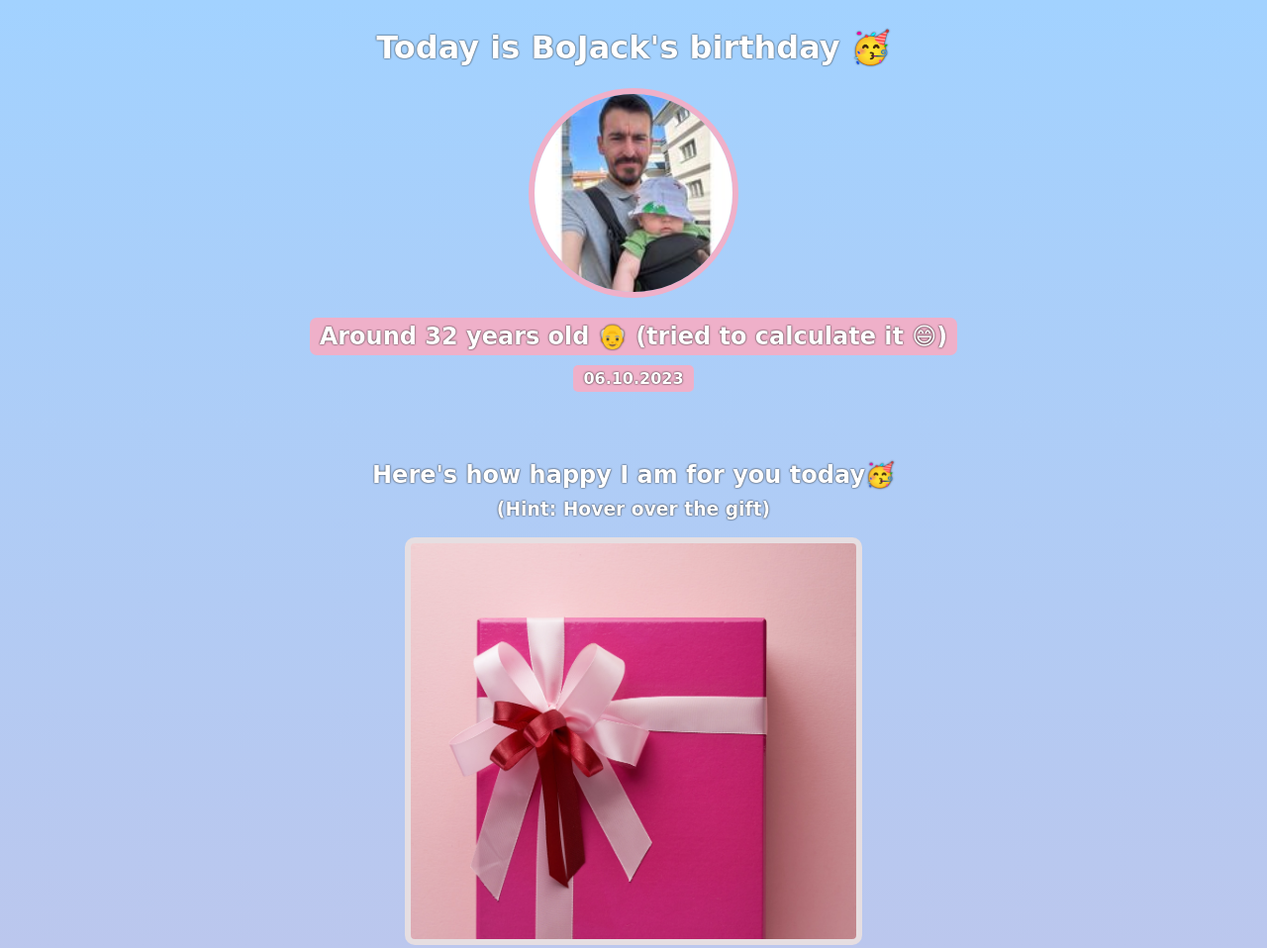
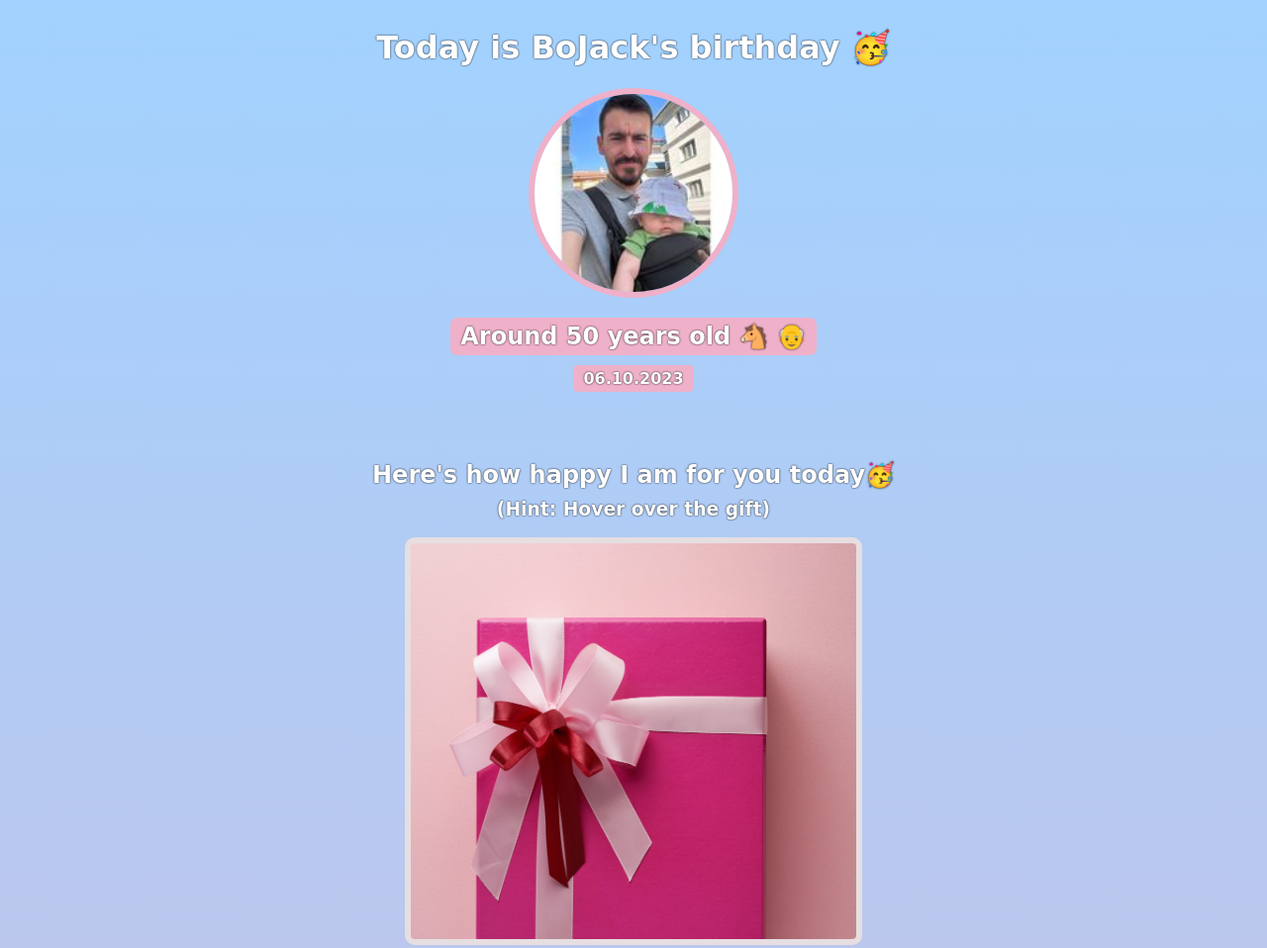
Before and after one commit to Shanazar2020/HtmlCss, a plain HTML site: page Birthday GIFt/index.html in a window 1280 px wide. Shown: the top 958 px of the page at 99% size. Drawn offline with Linux system fonts and the light colour scheme; a web font is replaced by a local one.

Commit message:
age update

```diff
--- a/Birthday GIFt/index.html
+++ b/Birthday GIFt/index.html
@@ -10,7 +10,7 @@
         <div id="header">
             <h1>Today is BoJack's birthday 🥳</h1>
             <img id="avatar" src="images/ibrahim.jpeg" alt="Daniyal posing in front of Ayasofya">
-            <h2 id="bday-age">Around 32 years old 👴 (tried to calculate it 😄)</h2>
+            <h2 id="bday-age">Around 50 years old 🐴 👴</h2>
             <h4 id="bday-date">06.10.2023</h4>
         </div>
         <div class="gift-section">
```
